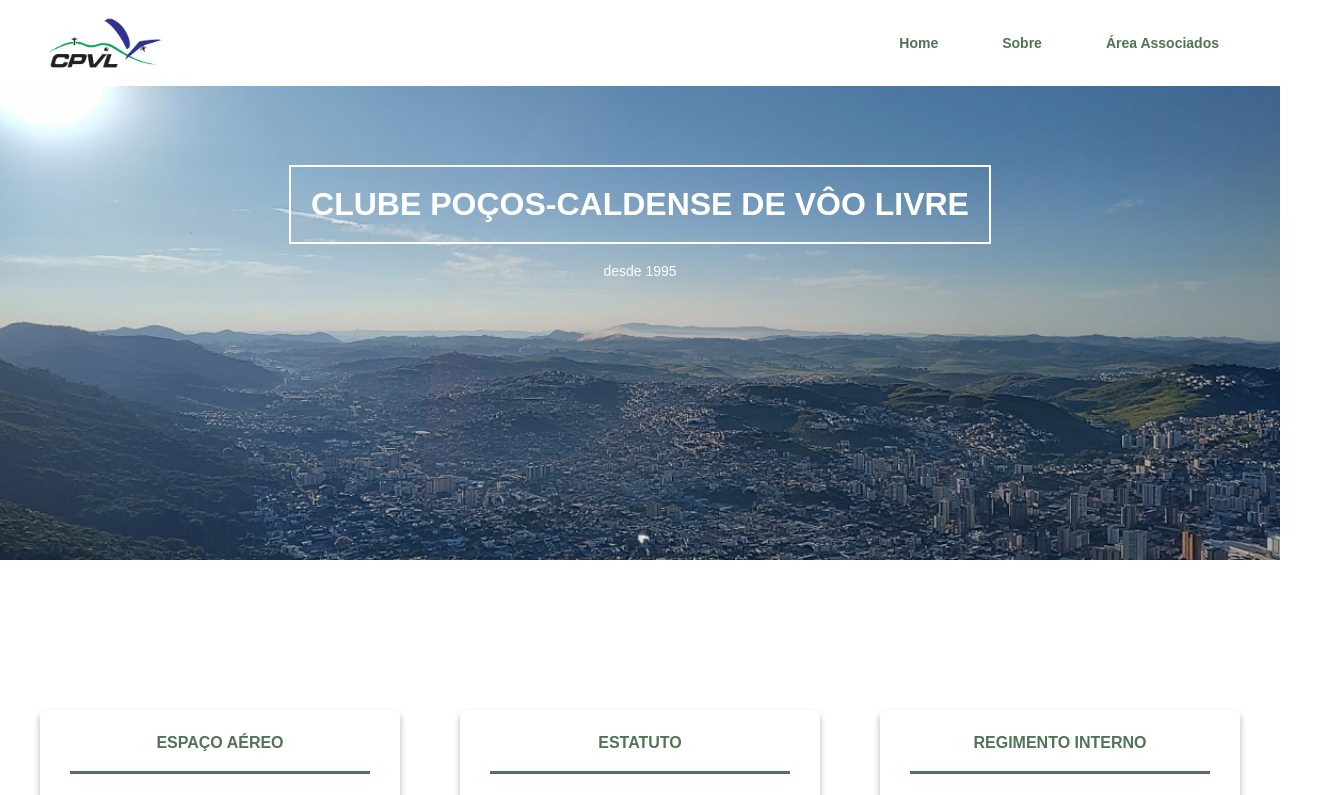
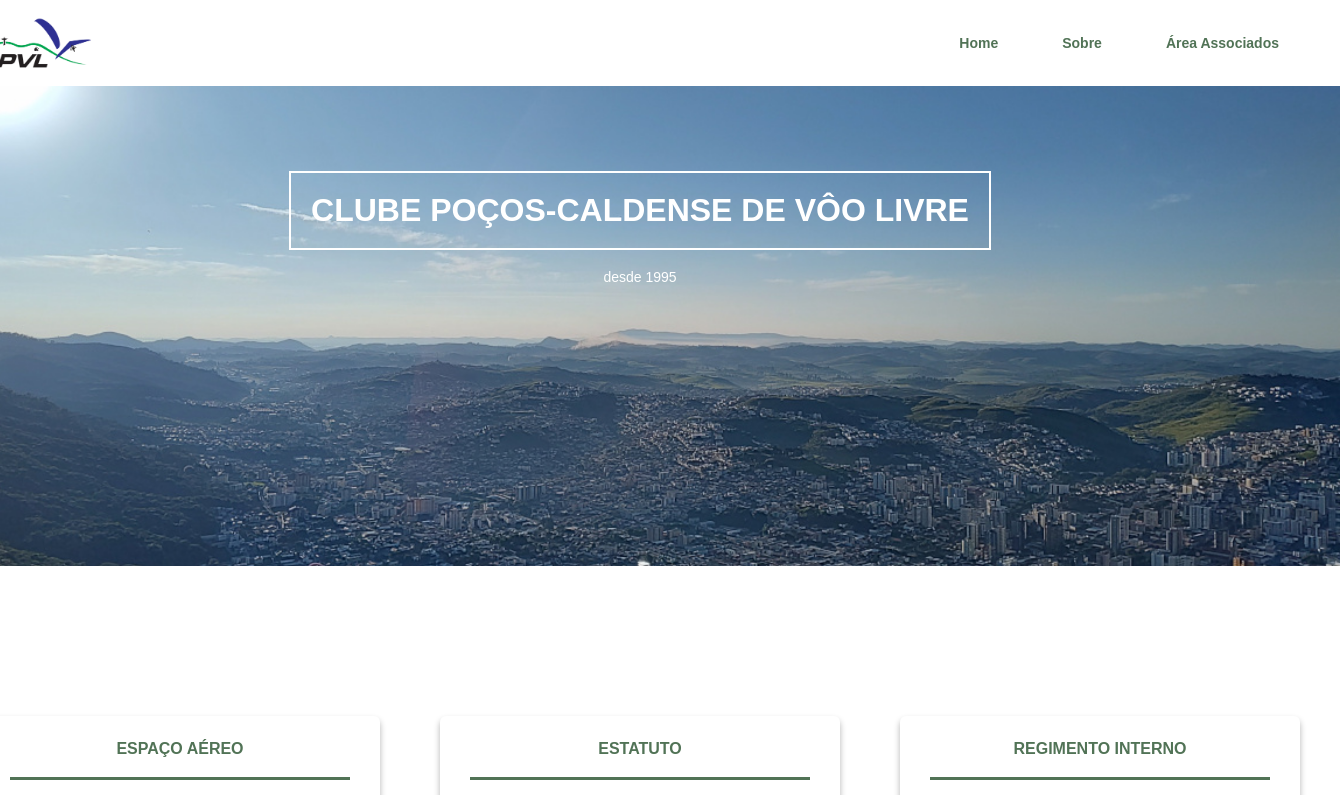
Before and after one commit to 2fc-data/cpvl, a React (Vite) app: page / in a window 1280 px wide. Shown: the top 795 px of the page, 1340 px wide, since content can reach past the window. Built offline with nearby package versions, Linux system fonts and the light colour scheme.

Commit message:
global and layout aligned center

```diff
--- a/src/components/header/Header.styles.ts
+++ b/src/components/header/Header.styles.ts
@@ -5,18 +5,15 @@ export const HeaderWrap = styled.header`
   background-color: ${theme.colors.white};
   color: ${theme.colors.lightGreen};
   padding: 1rem 0rem;
-  position: fixed;
-  top: 0;
-  left: 0;
-  right: 0;
   z-index: 1000;
 
   .header-container {
     align-items: center;
     display: flex;
     justify-content: space-between;
+    top: 0;
     max-width: 1320px;
-    margin: 0 45px;
+    margin: 0 35px;
   }
 
   .logo-section {
--- a/src/components/layout/BaseLayout.styles.ts
+++ b/src/components/layout/BaseLayout.styles.ts
@@ -1,18 +1,15 @@
 import styled from "styled-components";
-import { media, theme } from "../../styles/theme/theme";
+import { media } from "../../styles/theme/theme";
 
 export const BaseLayoutWrap = styled.div`
   display: flex;
   flex-direction: column;
-  justify-content: center;
   min-height: 100vh;
-  /* background-color: ${theme.colors.background}; */
-  padding-top: 80px;
+  padding-top: 0px;
 
   .main-content-wrapper {
     flex: 1;
     width: 100%;
-    max-width: 1320px;
     margin: 0 auto;
     padding: 0rem;
 
--- a/src/styles/global/globalStyles.ts
+++ b/src/styles/global/globalStyles.ts
@@ -13,6 +13,8 @@ export const GlobalStyles = createGlobalStyle`
         height: 100%;
     }
     body{
+        display: flex;
+        justify-content: center;
         background: ${theme.colors.white};
         font-family: ${theme.typography.fontFamily};
         font-size: ${theme.typography.fontSize};
```
Also changed, not shown: src/components/section/Section.tsx (line endings or trailing spaces).
